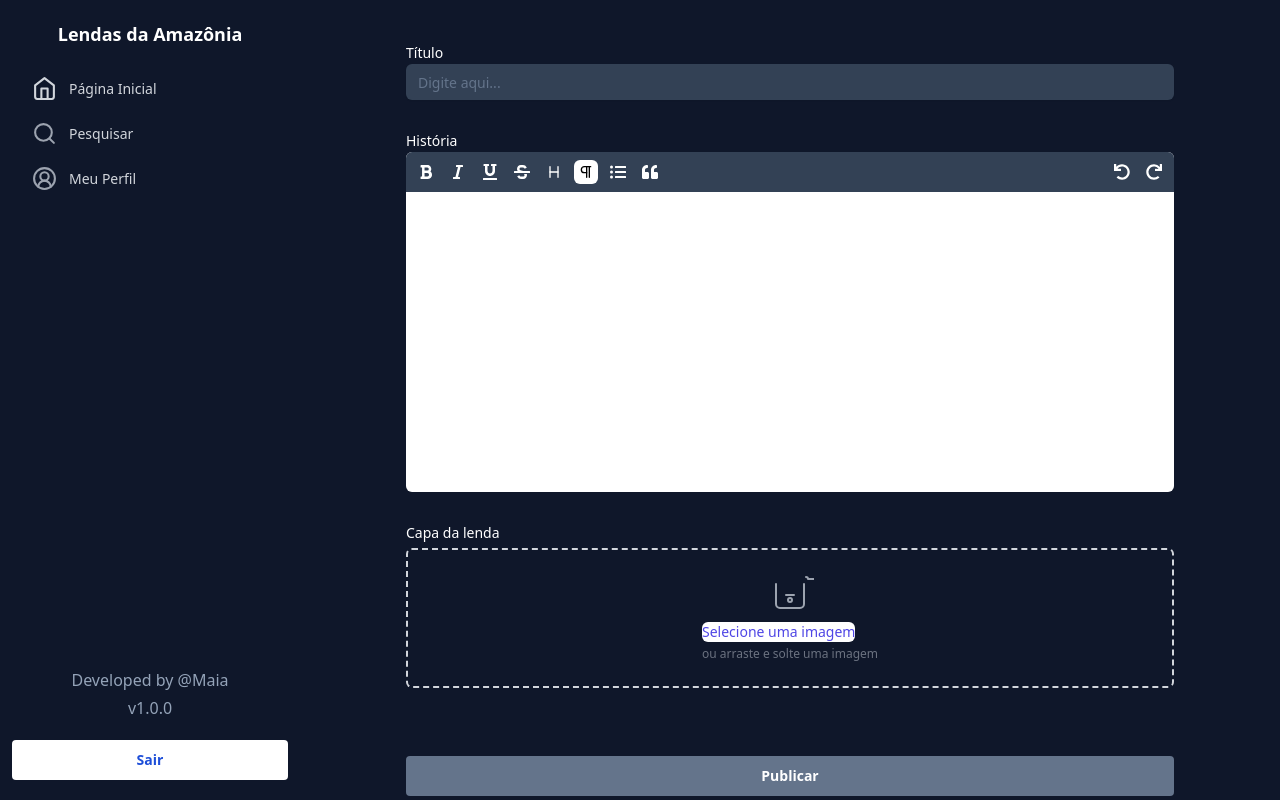
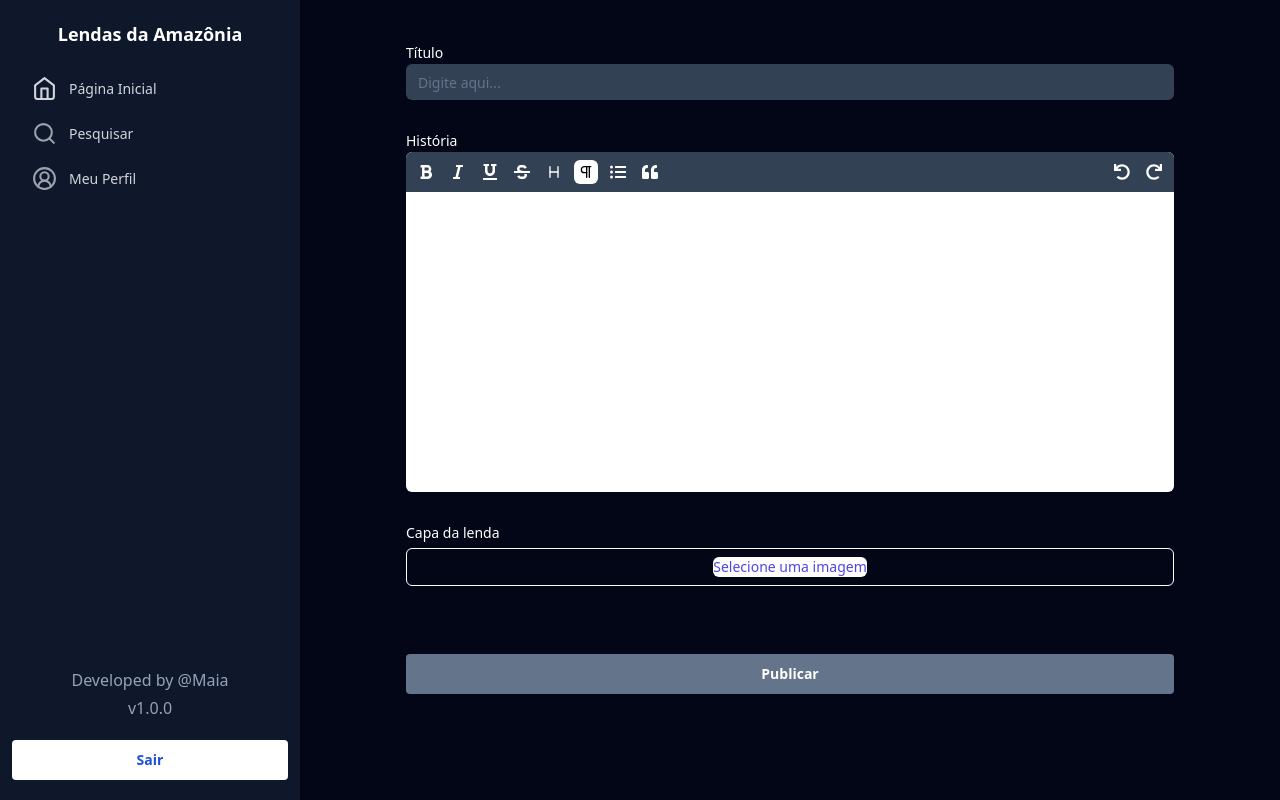
Before and after one commit to Lendas-da-Amazonia/frontend, a React (Vite) app: page /create_legend in a window 1280 px wide. Built offline with nearby package versions, Linux system fonts and the light colour scheme; no server answers; sample sign-in values are in the browser's storage.

Commit message:
corrigindo o adicionar imagem

```diff
--- a/src/pages/Legend/Create.tsx
+++ b/src/pages/Legend/Create.tsx
@@ -87,7 +87,7 @@ const Create = () => {
   }
 
   return (
-    <div className="h-full bg-slate-900 flex justify-center">
+    <div className="h-full bg-slate-950 flex justify-center">
       <div className="w-full max-w-3xl py-10 text-white flex flex-col gap-7">
         <div className="col-span-3 h-fit">
           <Label>Título</Label>
@@ -105,22 +105,10 @@ const Create = () => {
 
         <div className="col-span-3 h-fit">
   <Label>Capa da lenda</Label>
-          <div className="mt-1 flex justify-center px-6 pt-5 pb-6 border-2 border-gray-300 border-dashed rounded-md">
-            <div className="space-y-1 text-center">
-              <svg
-                className="mx-auto h-12 w-12 text-gray-400"
-                stroke="currentColor"
-                fill="none"
-                viewBox="0 0 48 48"
-                aria-hidden="true"
-              >
-                <path
-                  d="M10 14v20a4 4 0 004 4h20a4 4 0 004-4V14m2-7a2 2 0 012 2h16a2 2 0 012-2M24 32a2 2 0 01-2-2a2 2 0 012-2a2 2 0 012 2a2 2 0 01-2 2m-4-7h8"
-                  stroke-width="2"
-                  stroke-linecap="round"
-                  stroke-linejoin="round"
-                />
-              </svg>
+  <div className="mt-1 p-2 border border-white rounded-md flex flex-col items-center justify-center">
+    {image && (
+      <img src={image} alt="Imagem selecionada" className="w-[200px] h-[150px]" />
+    )}
     <div className="flex text-sm text-gray-600">
       <label
         htmlFor="image"
@@ -135,12 +123,12 @@ const Create = () => {
           onChange={convertToBase64}
         />
       </label>
-                {image && <img src={image} alt="Imagem selecionada" className="mt-2 w-[200px] h-[150px]" />}
     </div>
-              <p className="text-xs text-gray-500">ou arraste e solte uma imagem</p>
+
   </div>
 </div>
-        </div>
+
+
 
         <div className="col-span-1 h-fit mt-10">
           <Button onClick={handlePusblish}>Publicar</Button>
```
Lines whose indentation alone changed are shown as unchanged.
